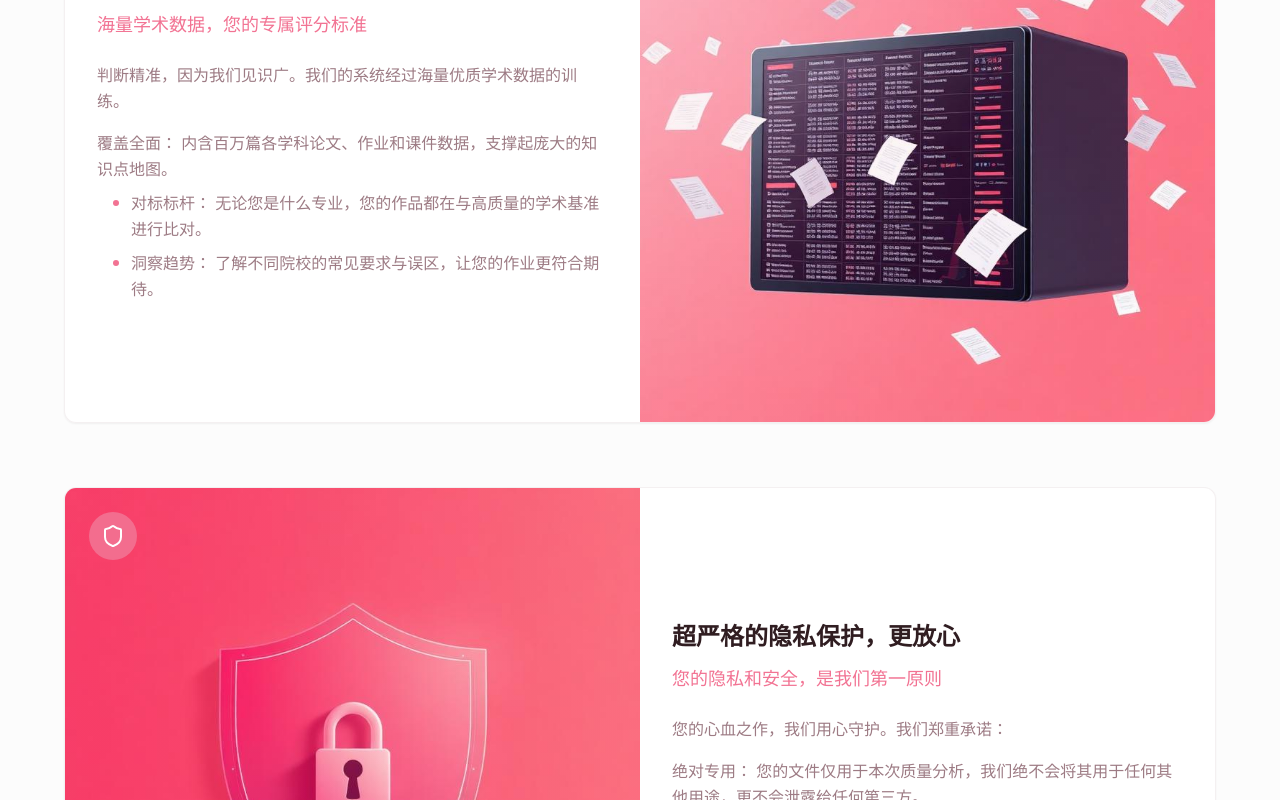
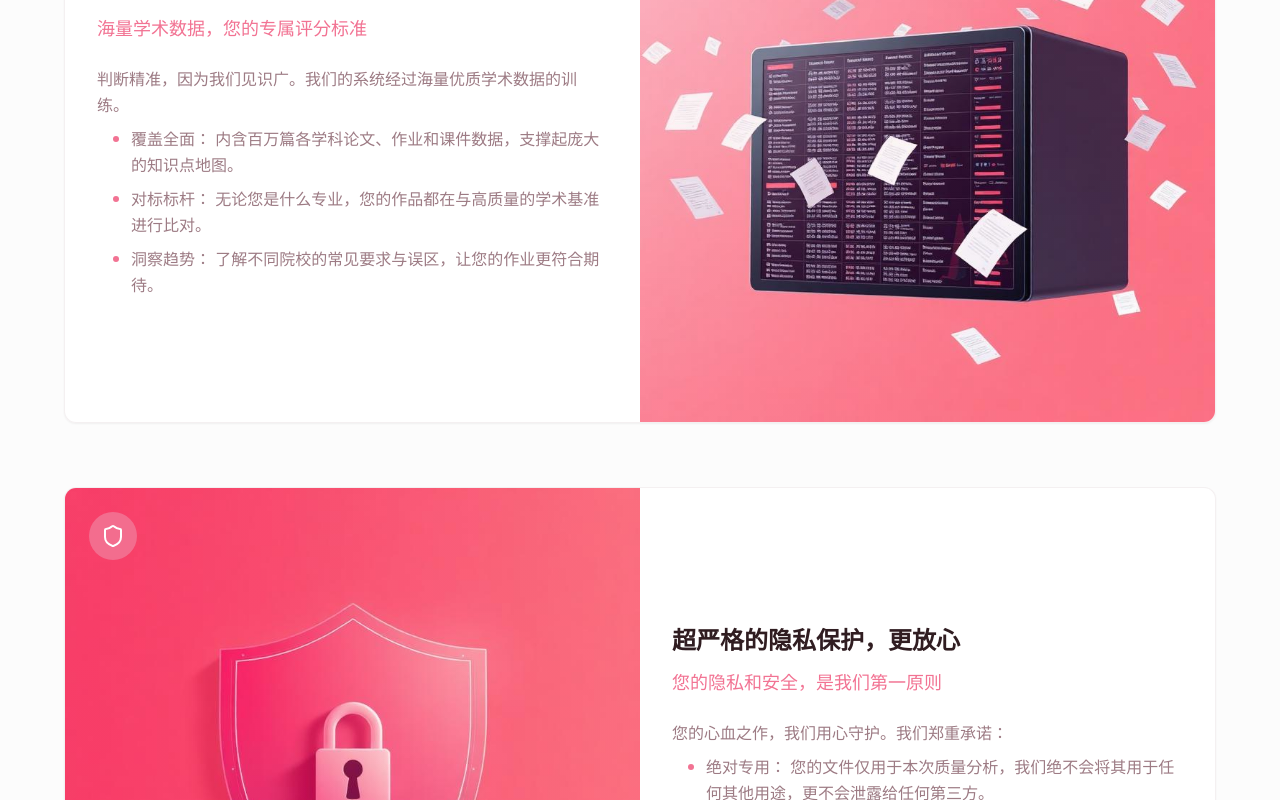
Before and after one commit to rennixue/aiqc, a React (Vite) app: page / in a window 1280 px wide. Shown: the part 2840-3640 px from the top of the page. Built offline with nearby package versions, Linux system fonts and the light colour scheme.

Commit message:
Visual edit in Lovable
Edited UI in Lovable

```diff
--- a/src/components/IntroductionModule.tsx
+++ b/src/components/IntroductionModule.tsx
@@ -109,8 +109,7 @@ export const IntroductionModule: React.FC = () => {
       title: "超庞大的数据库，更精准",
       subtitle: "海量学术数据，您的专属评分标准",
       content: [
-        "判断精准，因为我们见识广。我们的系统经过海量优质学术数据的训练。",
-        "覆盖全面： 内含百万篇各学科论文、作业和课件数据，支撑起庞大的知识点地图。- 对标标杆： 无论您是什么专业，您的作品都在与高质量的学术基准进行比对。- 洞察趋势： 了解不同院校的常见要求与误区，让您的作业更符合期待。"
+        "判断精准，因为我们见识广。我们的系统经过海量优质学术数据的训练。- 覆盖全面： 内含百万篇各学科论文、作业和课件数据，支撑起庞大的知识点地图。- 对标标杆： 无论您是什么专业，您的作品都在与高质量的学术基准进行比对。- 洞察趋势： 了解不同院校的常见要求与误区，让您的作业更符合期待。"
       ]
     },
     {
@@ -119,8 +118,7 @@ export const IntroductionModule: React.FC = () => {
       title: "超严格的隐私保护，更放心",
       subtitle: "您的隐私和安全，是我们第一原则",
       content: [
-        "您的心血之作，我们用心守护。我们郑重承诺：",
-        "绝对专用： 您的文件仅用于本次质量分析，我们绝不会将其用于任何其他用途，更不会泄露给任何第三方。- 匿名处理： 分析过程中，您的个人信息会被剥离，仅分析内容本身。- 及时销毁： 分析完成后，您的原始文件将在24小时内自动删除，不留存任何底稿，请放心使用。"
+        "您的心血之作，我们用心守护。我们郑重承诺：- 绝对专用： 您的文件仅用于本次质量分析，我们绝不会将其用于任何其他用途，更不会泄露给任何第三方。- 匿名处理： 分析过程中，您的个人信息会被剥离，仅分析内容本身。- 及时销毁： 分析完成后，您的原始文件将在24小时内自动删除，不留存任何底稿，请放心使用。"
       ]
     }
   ];
```
